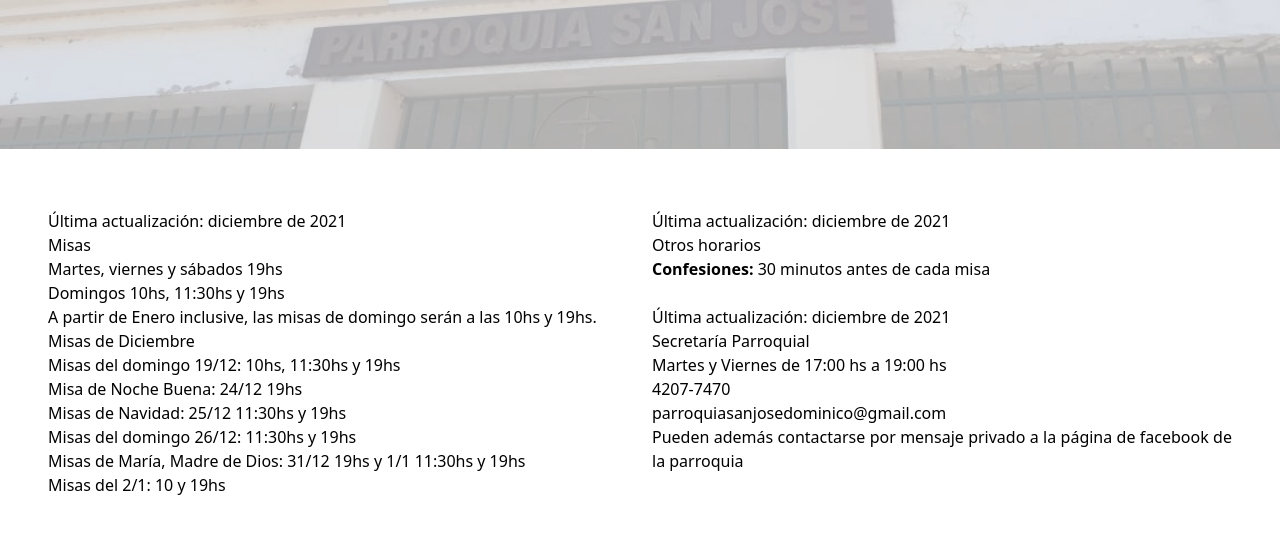
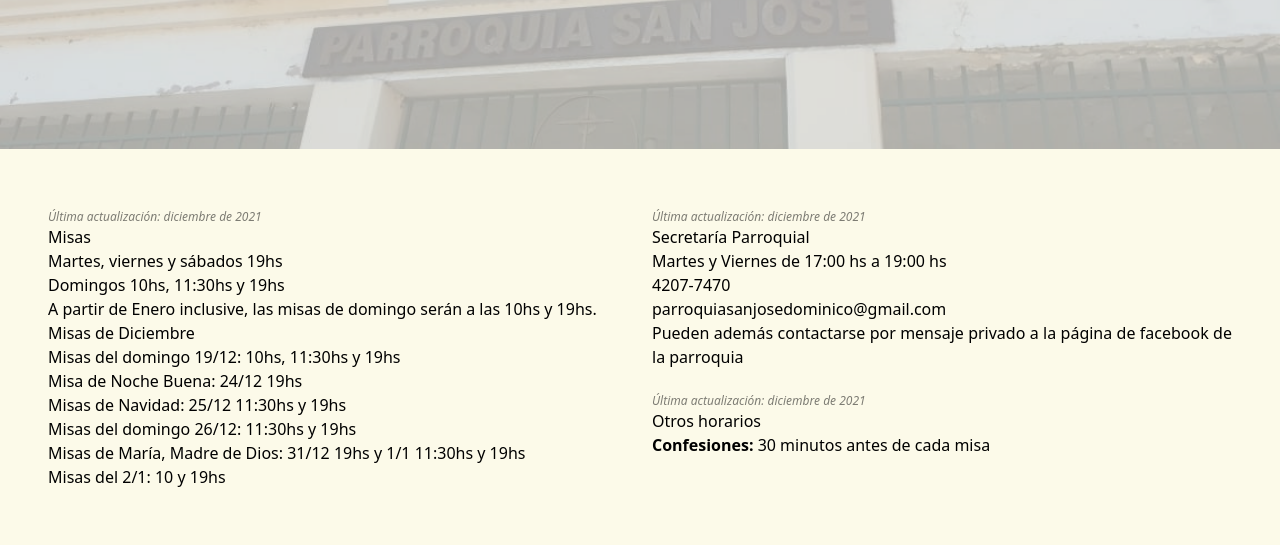
Before and after one commit to jisbruzzi/pagina-parroquia-11ty-v2, an Eleventy site: page index.html in a window 1280 px wide. Shown: the part 255-800 px from the top of the page. Built offline with nearby package versions, Linux system fonts and the light colour scheme; Eleventy itself is replaced by a stand-in of ours; files that its build step writes are made by us from their sources.

Commit message:
Sort sections by position

```diff
--- a/_includes/Sections.html
+++ b/_includes/Sections.html
@@ -1,9 +1,9 @@
 <section class="py-12 px-6">
   <div class="p-3">
     <div class="masonry" data-masonry='{ "itemSelector": ".masonry .prose", "columnWidth":".masonry .prose" }'>
-      {% for section in collections.sections %}
+      {% for section in collections.sections | sortByPosition %}
       <div class="sm:w-1/2 w-full text-justify prose mb-6 sm:px-3">
-        <div className="is-italic is-size-7 is-transparent">
+        <div class="italic text-xs opacity-50">
           Última actualización: {{ section.date | readableDate }}
         </div>
         <div>{{section.templateContent | safe}}</div>
--- a/index.html
+++ b/index.html
@@ -6,7 +6,7 @@
   <script src="https://unpkg.com/masonry-layout@4/dist/masonry.pkgd.js"></script>
 </head>
 
-<body class="text-sanjoseText">
+<body class="text-sanjoseText" style="background-color: rgb(252, 250, 233)">
   {% include 'Hero.html' %}
   <div class="w-full ">
     <div class="mx-auto container">
```
Also changed, not shown: .eleventy.js.
